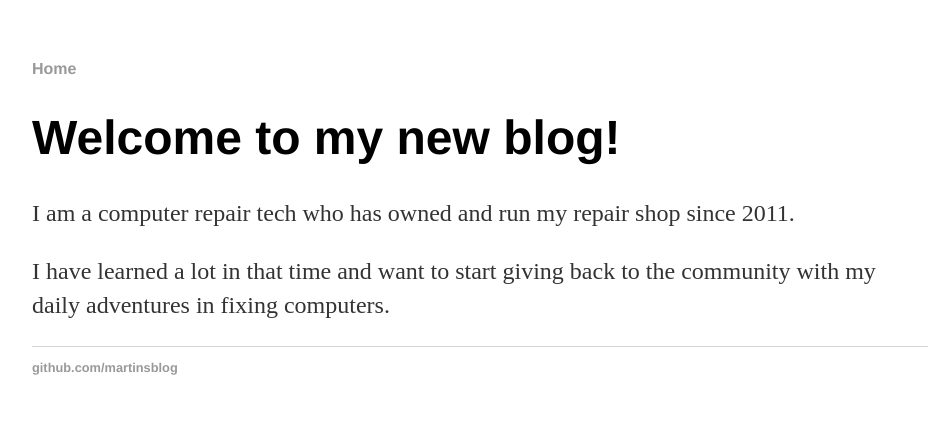
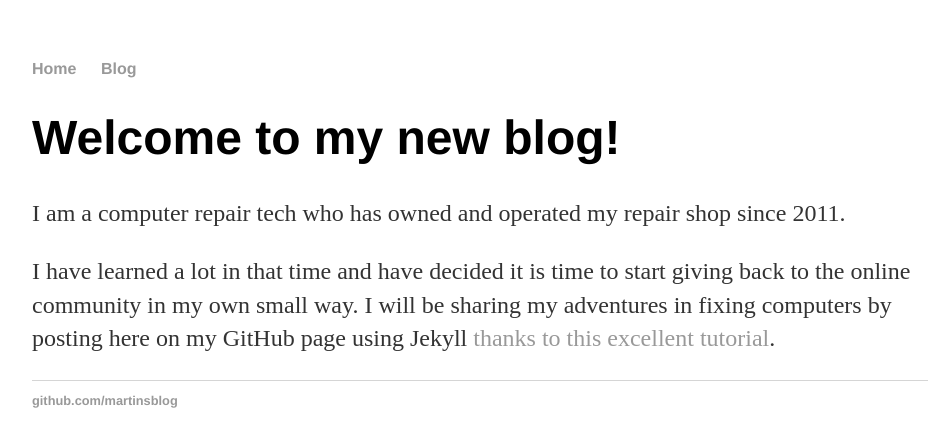
Before and after one commit to martinsblog/martinsblog.github.io, a Jekyll site: the page built from index.html, in a window 1280 px wide. Shown: the top 447 px of the page, without its empty margins (160-1101 px from the left). Built offline with Jekyll 4.4.1, drawn with Linux system fonts in a browser that asks for light colours.

Commit message:
Link index.html to default layout

```diff
--- a/index.html
+++ b/index.html
@@ -1,27 +1,9 @@
-<!DOCTYPE html>
-<html>
-	<head>
-		<title>Martin's Blog</title>
-		<!-- link to main stylesheet -->
-		<link rel="stylesheet" type="text/css" href="/css/main.css">
-	</head>
-	<body>
-		<nav>
-    		<ul>
-        		<li><a href="/">Home</a></li>
-    		</ul>
-		</nav>
-		<div class="container">
-    		<div class="blurb">
-        		<h1>Welcome to my new blog!</h1>
-				<p>I am a computer repair tech who has owned and run my repair shop since 2011.</p>
-				<p>I have learned a lot in that time and want to start giving back to the community with my daily adventures in fixing computers.</p>
-    		</div><!-- /.blurb -->
-		</div><!-- /.container -->
-		<footer>
-    		<ul>
-        		<li><a href="https://github.com/martinsblog">github.com/martinsblog</a></li>
-			</ul>
-		</footer>
-	</body>
-</html>
+---
+layout: default
+title: Martin's Blog
+---
+<div class="blurb">
+	<h1>Welcome to my new blog!</h1>
+	<p>I am a computer repair tech who has owned and operated my repair shop since 2011.</p>
+	<p>I have learned a lot in that time and have decided it is time to start giving back to the online community in my own small way. I will be sharing my adventures in fixing computers by posting here on my GitHub page using Jekyll <a href="https://jmcglone.com/guides/github-pages/">thanks to this excellent tutorial</a>.</p>
+    	</div><!-- /.blurb -->
```
